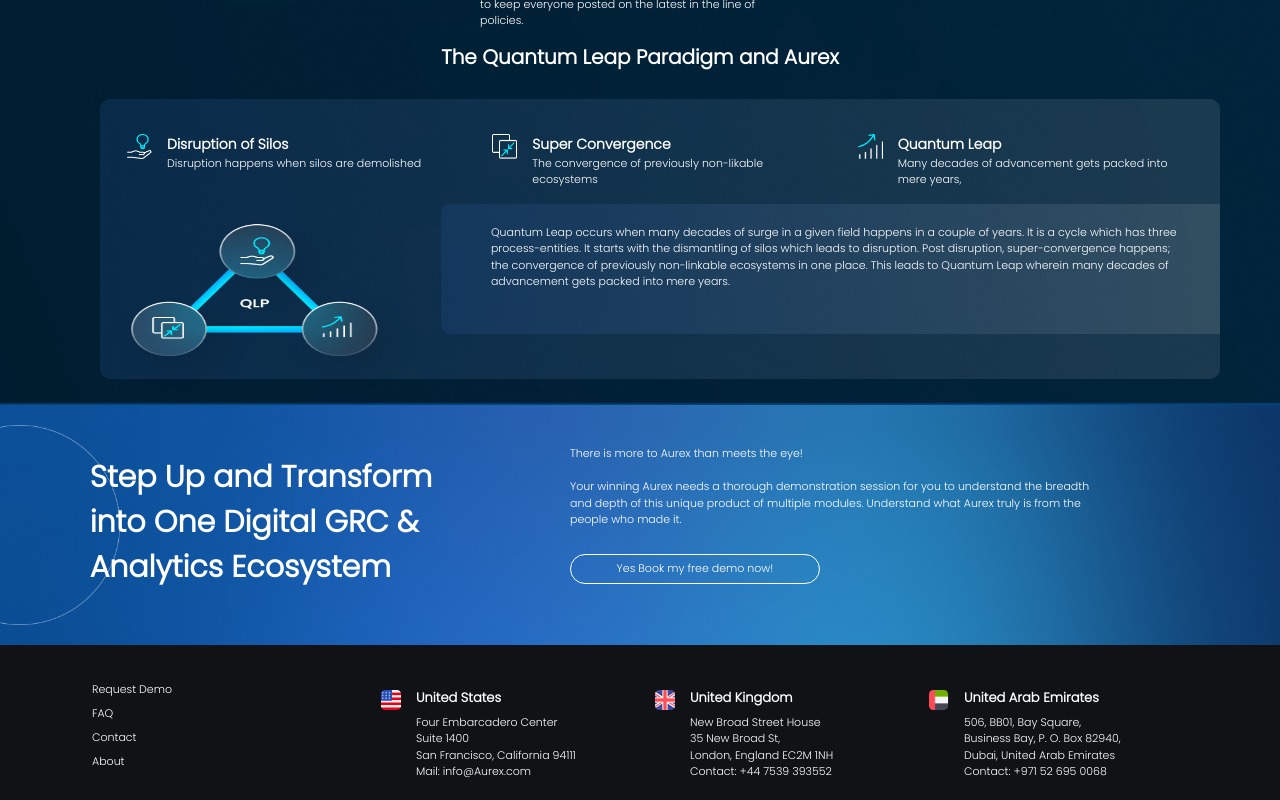
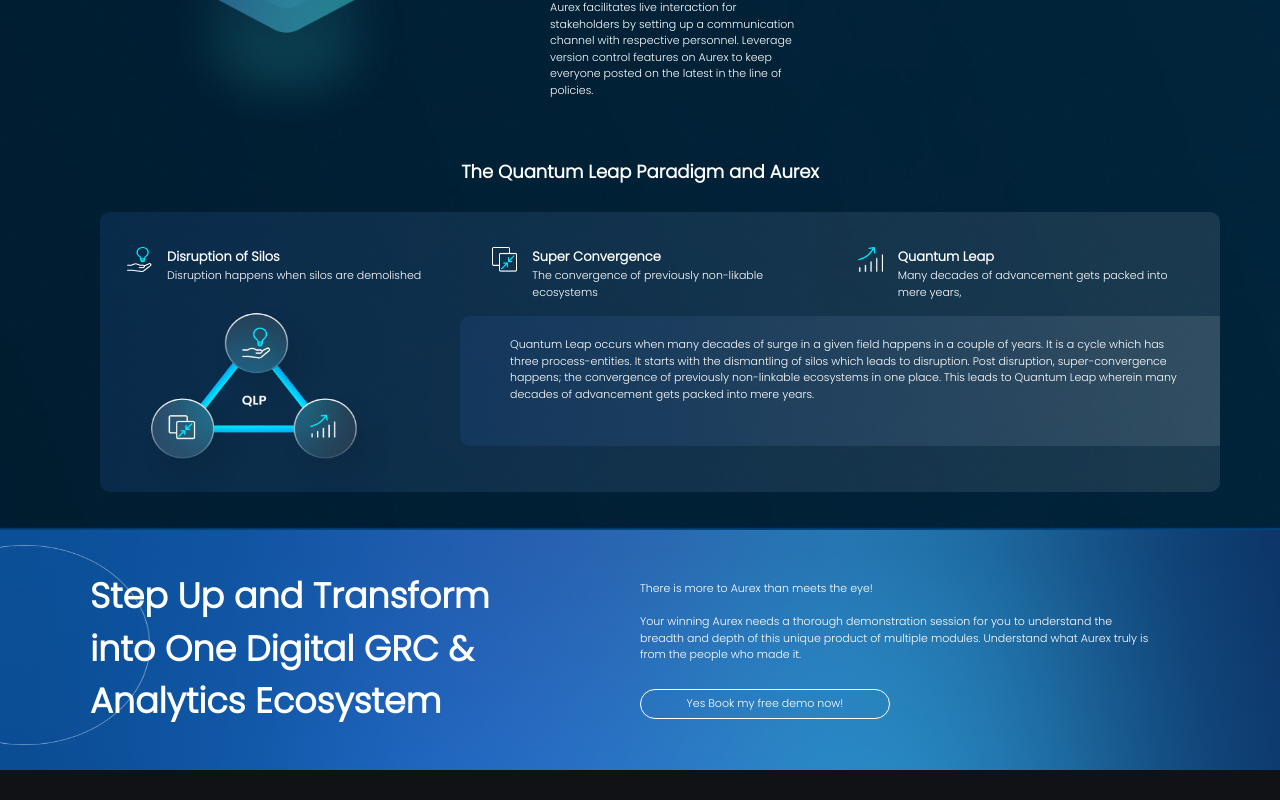
Before and after one commit to greeshma675/figma_design, a plain HTML site: page index.htm in a window 1280 px wide. Shown: the part 1420-2220 px from the top of the page. Drawn offline with nearby package versions, Linux system fonts and the light colour scheme.

Commit message:
commit 11 15 am  16-09

```diff
--- a/index.css
+++ b/index.css
@@ -7,7 +7,7 @@
     padding-top: 10px;
     padding-bottom: 10px;
     background-image: url("./images/technology_png.png");
-    height: 1825px;
+    height: 1950px;
     background-size: cover;
     margin: 0px;
     background-color:#006BCC;
@@ -144,19 +144,22 @@
 
 }
 #img_help{
-    height: 500px;
-    width: 300px;
+    height: 600px;
+    width: 350px;
 }
 #help_bg{
     background-color: transparent;
     border: 0;
+    width: 280px;
+    margin-left: 70px;
 }
 #h_quantm{
     color: white;
     font-family: Poppins;
-    font-size: 20px;
+    font-size: 18px;
     font-weight: bolder;
     text-align: center;
+    margin-top: 20px;
 }
 #div_quantm{
     width: 1120px;
@@ -171,7 +174,7 @@
     color: white;
     font-family: Poppins;
     margin-left: 15px;
-    font-size: 14px;
+    font-size: 13px;
     margin-top: 20px;
     font-weight: bold;
 }
@@ -182,8 +185,10 @@
     margin-left: 15px;
 }
 #img_quantm{
-    height: 200px;
-    width: 350px;
+    height: 220px;
+    width: 300px;
+    margin-top: -25px;
+    margin-left: 25px;
 }
 #div_leap{
     width: 800px;
@@ -191,6 +196,7 @@
     background-image: linear-gradient(to right,rgba(32,77,138,0.28), rgba(255, 255, 255, 0.1));
     border-top-left-radius: 10px;
     border-bottom-left-radius: 10px;
+    margin-left: 50px;
 }
 #p_quantm1{
     color: white;
@@ -205,26 +211,28 @@
     height: 240px;
     /* background-image: radial-gradient(rgba(32,77,138,0.1), #006BCC); */
     background-image: url("./images/step.png");
+
 }
 #img_elip{
     height: 200px;
-    margin-top: 20px;
-    width: 280px;
+    margin-top: 15px;
+    width: 150px;
 }
 #lbl_step{
     color: white;
-    font-size: 30px;
+    font-size: 35px;
     font-family: Poppins;
     font-weight: 800;
-    margin-top: 50px;
-    margin-left: -30px;
+    margin-top: 40px;
+    margin-left: -60px;
     padding-right: 50px;
 }
 #p_step{
     color: white;
     font-size: 11px;
     font-family: Poppins;
-    margin-top: 40px;
+    margin-top: 50px;
+    margin-right: 90px;
 }
 #btn_step{
     background-color: transparent;
@@ -253,7 +261,7 @@
 #img_footer{
     width:20px;
     height: 20px;
-    margin-left: 15px;
+
     margin-top:15px ;
     color: white;
 }
@@ -293,3 +301,8 @@
     margin-left: auto;
     margin-right: 0;
   }
+  .left {
+
+    margin-left: 0;
+    margin-right: auto;
+  }
--- a/index.htm
+++ b/index.htm
@@ -122,7 +122,7 @@
 
         <!-- how test can help you -->
    <div>
-    <div style="height: 60px;"></div>
+    <div style="height: 80px;"></div>
     <h4 id="h_power">How test Can Help You</h4>
     <div class="container row display-flex">
       <div class="col-lg-4">
@@ -221,12 +221,12 @@
    </div>
    <!-- step up and trasnform -->
    <div id="div_step">
-    <div class="container row">
-      <div class="col-6" style="display: flex;padding-left: 0;">
+    <div class="container-fluid row">
+      <div class="col-md-6" style="display: flex;padding-left: 0;">
         <img src="./images/elipse.png" id="img_elip" alt="">
-        <label for="" id="lbl_step">Step Up and Transform into One Digital GRC & Analytics Ecosystem</label>
+        <label for="" id="lbl_step">Step Up and Transform <br> into One Digital GRC & <br> Analytics Ecosystem</label>
       </div>
-      <div class="col-6">
+      <div class="col-md-6" >
         <p id="p_step">There is more to Aurex than meets the eye!
           <br><br>
           Your winning Aurex needs a thorough demonstration session for you to understand the breadth and depth of this unique product of multiple modules. Understand what Aurex truly is from the people who made it.</p>
@@ -238,14 +238,14 @@
   <!-- footer -->
   <div id="div_footer">
     <div class="container row">
-      <div class="col-lg-3" id="div_content">
+      <div class="col-lg-3" id="div_content" >
         <label id="lbl_footer">Request Demo</label><br>
         <label id="lbl_footer">FAQ</label><br>
         <label id="lbl_footer">Contact</label><br>
         <label id="lbl_footer">About</label>
       </div>
-      <div class="col-lg-3">
-        <div style="display: flex;">
+      <div class="col-lg-3"  >
+        <div style="display: flex;"background-color: white;"">
           <img src="./images/us.png" id="img_footer" alt="">
           <div>
             <h6 for="" id="h5_foot">United States</h6>
@@ -257,8 +257,8 @@
           </div>
       </div>
       </div>
-      <div class="col-3">
-        <div style="display: flex;">
+      <div class="col-lg-3"  >
+        <div style="display: flex;justify-content: center;">
           <img src="./images/uk.png" id="img_footer" alt="">
           <div>
             <h6 for="" id="h5_foot">United Kingdom</h6>
@@ -269,8 +269,8 @@
           </div>
       </div>
       </div>
-      <div class="col-3">
-        <div style="display: flex;">
+      <div class="col-lg-3 " >
+        <div style="display: flex;justify-content: right;">
           <img src="./images/uae.png" id="img_footer" alt="">
           <div>
             <h6 for="" id="h5_foot">United Arab Emirates</h6>
```
